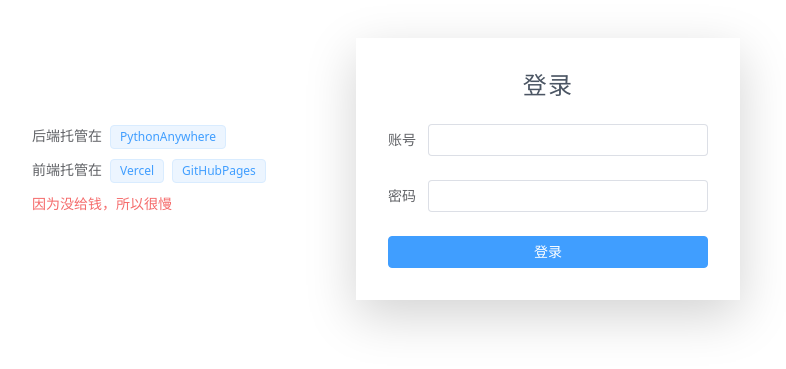
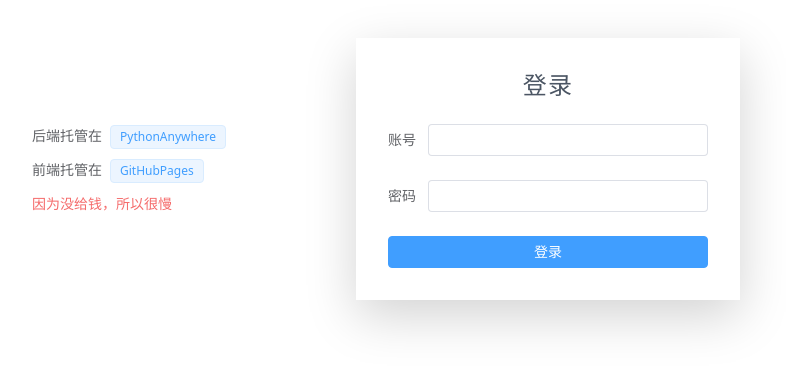
Before and after one commit to Kingoldman/shiftschedule_front, a Vue app: page /login in a window 1280 px wide. Shown: the part 231-600 px from the top of the page, without its empty margins (252-1038 px from the left). Built offline with nearby package versions, Linux system fonts and the light colour scheme.

Commit message:
重新打包

```diff
--- a/src/views/login/index.vue
+++ b/src/views/login/index.vue
@@ -99,7 +99,6 @@ const submitForm = (formEl) => {
       </div>
       <div class="space-x-2">
         <el-text>前端托管在</el-text>
-        <el-tag type="primary">Vercel</el-tag>
         <el-tag type="primary">GitHubPages </el-tag>
       </div>
       <div>
--- a/src/views/main/ScheduleSider/index.vue
+++ b/src/views/main/ScheduleSider/index.vue
@@ -39,7 +39,7 @@ defineEmits(['update:isCollapsed']);
   <el-aside :width="asideWidth" class="bg-blue-500 !text-white">
     <div class="bg-blue-500 p-4 text-center font-bold text-xl tracking-widest">
       <RouterLink to="/" class="text-white no-underline"
-        >帅<span v-show="!isCollapsed">无敌</span></RouterLink
+        >王<span v-show="!isCollapsed">隔壁</span></RouterLink
       >
     </div>
 
```
Also changed, not shown: 2 other files (tests, documents, lock files or other folders).
